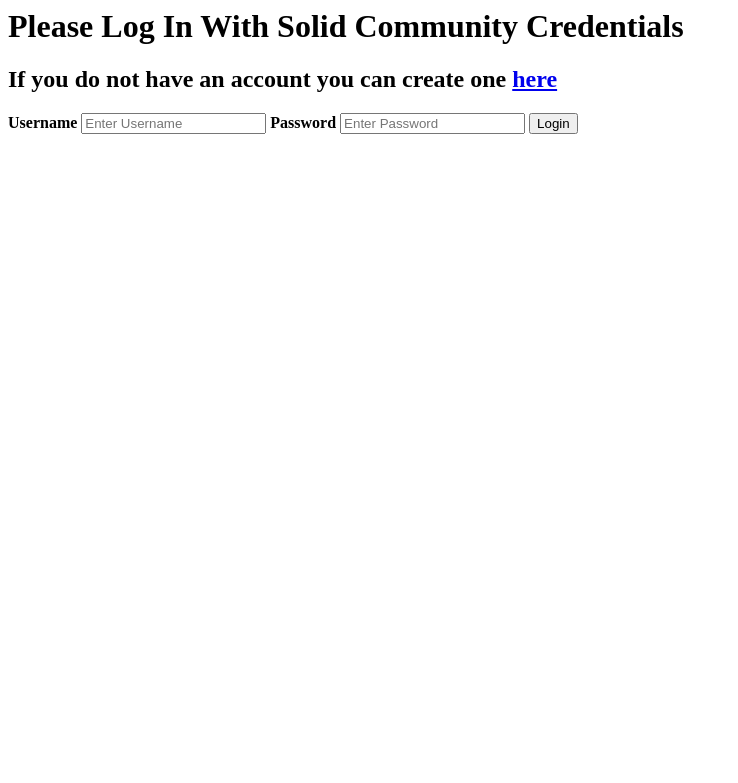
After one commit to papayaverse/demo, a Flask app: template templates/login.html in a window 1280 px wide. The commit adds this page. Shown: the top 783 px of the page, without its empty margins (0-738 px from the left). Run offline with Flask 2, Linux system fonts and the light colour scheme; the template is opened without the code that fills it, so the values that code supplies are empty.

Commit message:
basic flask app stuff

```diff
--- a/app.py
+++ b/app.py
@@ -4,11 +4,19 @@
 
 
 @app.route('/')
-def home():
+def home(name=None):
     return render_template(
         "home.html",
-        session=session.get("user"),
-        pretty=json.dumps(session.get("user"), indent=4),
+        name = name,
     )
-@app.route('/login')
+@app.route('/login', methods=['POST', 'GET'])
 def login():
+    error = None
+    if request.method == 'POST':
+        try:
+            IDP = 'https://solidcommunity.net'
+            auth.login(IDP, request.form['username'], request.form['password'])
+            return home(request.form['username'])
+        except :
+            error = 'Invalid username/password'
+    return render_template('login.html', error=error)
--- /dev/null
+++ b/templates/login.html
@@ -0,0 +1,19 @@
+<html>
+  <head>
+    <meta charset="utf-8" />
+    <title>Papaya Demo Ver 1</title>
+  </head>
+  <body>
+    <h1>Please Log In With Solid Community Credentials</h1>
+    <h2>If you do not have an account you can create one <a href="https://solidcommunity.net/">here</a> </h2>
+    <form action="action_page.php" method="post">
+        <div class="container">
+            <label for="username"><b>Username</b></label>
+            <input type="text" placeholder="Enter Username" name="username" required>
+            <label for="password"><b>Password</b></label>
+            <input type="password" placeholder="Enter Password" name="password" required>
+            <button type="submit">Login</button>
+        </div>
+    </form>
+  </body>
+</html>
```
Also changed, not shown: templates/home.html (+3 -5 lines), 1 other file.
